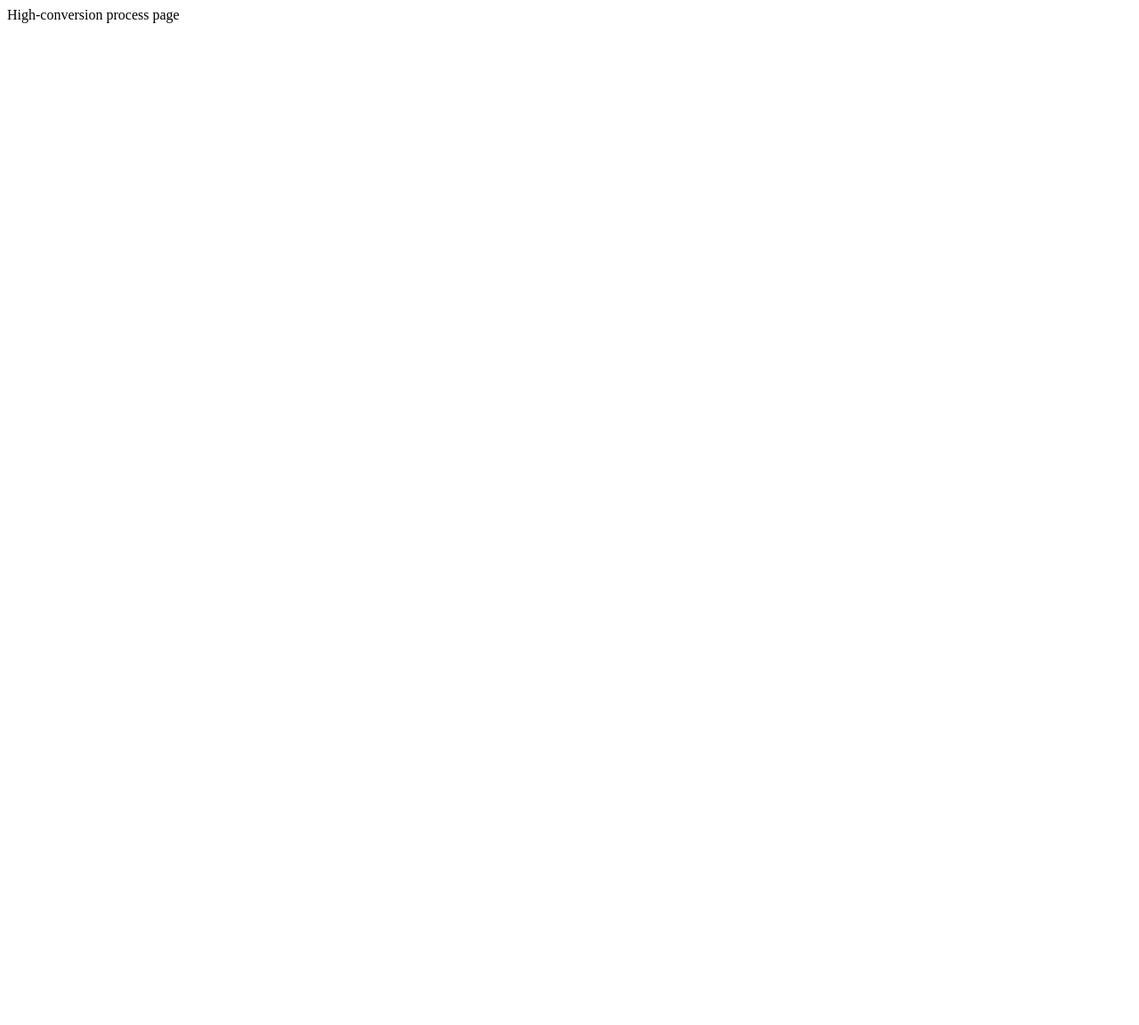
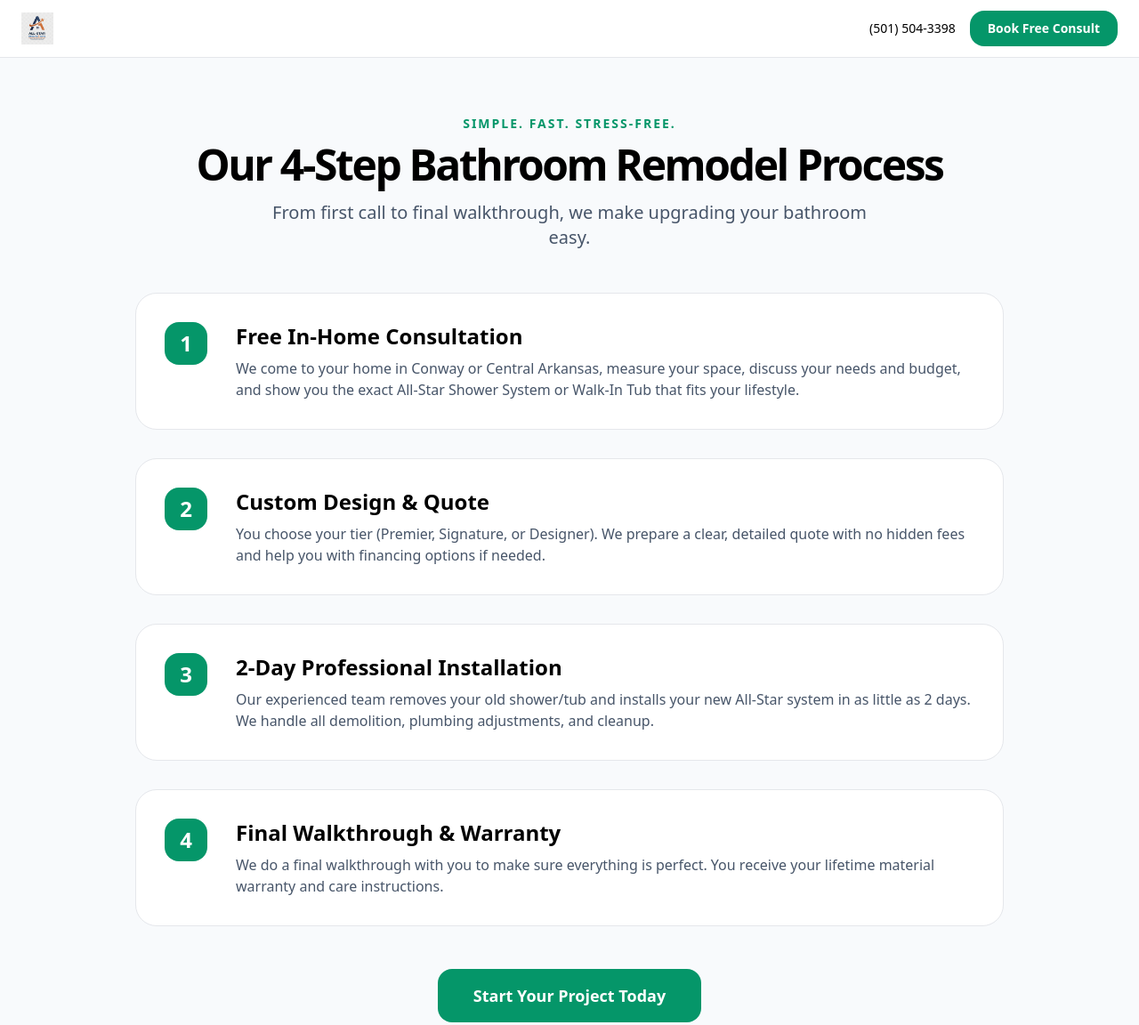
Before and after one commit to AllStarReno/allstar-renovations, a website: page process.html in a window 1280 px wide. Shown: the whole page at 89% size. Before the commit the page ends 800 px from the top, so only its background shows below. Drawn offline with nearby package versions, Linux system fonts and the light colour scheme.

Commit message:
CRITICAL FIX: Push real content for process.html, financing.html, testimonials.html, and gallery.html

```diff
--- a/process.html
+++ b/process.html
@@ -1 +1,69 @@
-High-conversion process page
+<!DOCTYPE html>
+<html lang="en">
+<head>
+    <meta charset="UTF-8">
+    <meta name="viewport" content="width=device-width, initial-scale=1.0">
+    <title>Our Simple 4-Step Bathroom Remodel Process | All-Star Renovations</title>
+    <meta name="description" content="See exactly how easy it is to get a new All-Star Shower System or Walk-In Tub in Conway and Central Arkansas. 2-day installation with minimal disruption.">
+    <script src="https://cdn.tailwindcss.com"></script>
+</head>
+<body class="bg-slate-50">
+    <nav class="bg-white border-b sticky top-0 z-50">
+        <div class="max-w-7xl mx-auto px-6 flex justify-between items-center h-16">
+            <a href="index.html" class="flex items-center">
+                <img src="assets/all-star-renovations-logo-transparent.png" alt="All-Star Renovations" class="h-9 w-auto">
+            </a>
+            <div class="flex items-center gap-x-4 text-sm">
+                <a href="tel:5015043398" class="hidden sm:block hover:text-emerald-600">(501) 504-3398</a>
+                <a href="index.html#book-consultation" class="px-5 py-2.5 bg-emerald-600 text-white text-sm font-semibold rounded-2xl">Book Free Consult</a>
+            </div>
+        </div>
+    </nav>
+
+    <div class="max-w-5xl mx-auto px-6 py-16">
+        <div class="text-center mb-12">
+            <div class="text-emerald-600 text-sm font-bold tracking-[2px]">SIMPLE. FAST. STRESS-FREE.</div>
+            <h1 class="text-5xl tracking-tighter font-semibold mt-3">Our 4-Step Bathroom Remodel Process</h1>
+            <p class="mt-4 text-xl text-slate-600 max-w-2xl mx-auto">From first call to final walkthrough, we make upgrading your bathroom easy.</p>
+        </div>
+
+        <div class="space-y-8">
+            <div class="flex gap-8 items-start bg-white p-8 rounded-3xl border">
+                <div class="w-12 h-12 bg-emerald-600 text-white rounded-2xl flex items-center justify-center text-2xl font-bold flex-shrink-0">1</div>
+                <div>
+                    <div class="font-semibold text-2xl">Free In-Home Consultation</div>
+                    <div class="mt-2 text-slate-600">We come to your home in Conway or Central Arkansas, measure your space, discuss your needs and budget, and show you the exact All-Star Shower System or Walk-In Tub that fits your lifestyle.</div>
+                </div>
+            </div>
+
+            <div class="flex gap-8 items-start bg-white p-8 rounded-3xl border">
+                <div class="w-12 h-12 bg-emerald-600 text-white rounded-2xl flex items-center justify-center text-2xl font-bold flex-shrink-0">2</div>
+                <div>
+                    <div class="font-semibold text-2xl">Custom Design &amp; Quote</div>
+                    <div class="mt-2 text-slate-600">You choose your tier (Premier, Signature, or Designer). We prepare a clear, detailed quote with no hidden fees and help you with financing options if needed.</div>
+                </div>
+            </div>
+
+            <div class="flex gap-8 items-start bg-white p-8 rounded-3xl border">
+                <div class="w-12 h-12 bg-emerald-600 text-white rounded-2xl flex items-center justify-center text-2xl font-bold flex-shrink-0">3</div>
+                <div>
+                    <div class="font-semibold text-2xl">2-Day Professional Installation</div>
+                    <div class="mt-2 text-slate-600">Our experienced team removes your old shower/tub and installs your new All-Star system in as little as 2 days. We handle all demolition, plumbing adjustments, and cleanup.</div>
+                </div>
+            </div>
+
+            <div class="flex gap-8 items-start bg-white p-8 rounded-3xl border">
+                <div class="w-12 h-12 bg-emerald-600 text-white rounded-2xl flex items-center justify-center text-2xl font-bold flex-shrink-0">4</div>
+                <div>
+                    <div class="font-semibold text-2xl">Final Walkthrough &amp; Warranty</div>
+                    <div class="mt-2 text-slate-600">We do a final walkthrough with you to make sure everything is perfect. You receive your lifetime material warranty and care instructions.</div>
+                </div>
+            </div>
+        </div>
+
+        <div class="mt-12 text-center">
+            <a href="index.html#book-consultation" class="inline-block px-10 py-4 bg-emerald-600 hover:bg-emerald-700 text-white font-semibold rounded-2xl text-lg">Start Your Project Today</a>
+        </div>
+    </div>
+</body>
+</html>
```
